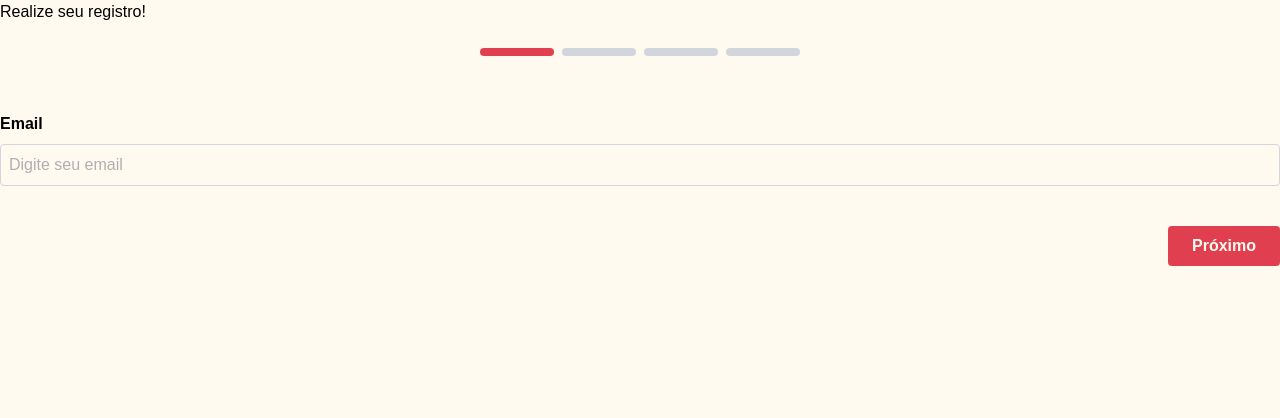
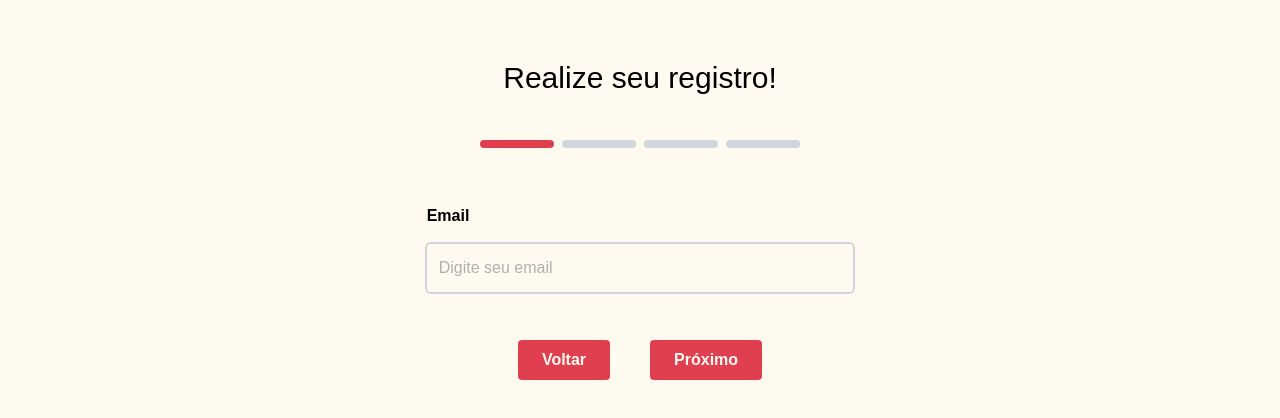
Before and after one commit to ggustavo-souza/rede_social_python, a React (Vite) app in the folder client/: page /registrar in a window 1280 px wide. Shown: the top 418 px of the page. Built offline with nearby package versions, Linux system fonts and the light colour scheme; a web font is replaced by a local one.

Commit message:
feat(ui/frontend): criando o sistema de confirmação da senha e ajustando a interface "RegistrarFormData" para receber as duas senhas.

```diff
--- a/client/src/components/ui/RegisterForm.tsx
+++ b/client/src/components/ui/RegisterForm.tsx
@@ -6,7 +6,8 @@ import ProgressBar from "../elements/ProgressBar"
 
 
 export default function RegisterForm() {
-    const [registerData, setRegisterData] = useState<RegistrarFormData>({ email: "", nome: "", senha: "" })
+    const [registerData, setRegisterData] = useState<RegistrarFormData>({ email: "", nome: "", senha: "", confirmarSenha: "" })
+    const [alertForm, setAlertForm] = useState(false)
     const [step, setStep] = useState(0)
 
     const handleSubmit = (event: React.SubmitEvent<HTMLFormElement>) => {
@@ -21,6 +22,13 @@ export default function RegisterForm() {
             ...prevData,
             [name]: value,
         }));
+        {/* TODO: Corrigir o funcionamento da confirmação de senha */ }
+        if (registerData.senha !== registerData.confirmarSenha)
+            setAlertForm(false)
+        else if (registerData.senha === registerData.confirmarSenha)
+            setAlertForm(true)
+        else
+            setAlertForm(true)
     }
 
     const nextStep = () => {
@@ -36,17 +44,16 @@ export default function RegisterForm() {
 
     return (
         <>
-            {/* TODO: Estilizar as páginas com tailwind */}
-            <header>
-                <h1>Realize seu registro!</h1>
+            <header className="flex justify-center mt-15 mb-5">
+                <h1 className="text-3xl">Realize seu registro!</h1>
             </header>
             <section className="flex justify-center">
                 <ProgressBar point={step} />
             </section>
-            <section className="mt-8">
-                <form onSubmit={handleSubmit} className="flex flex-col gap-6">
+            <section className="mt-8 flex flex-col ">
+                <form onSubmit={handleSubmit} className="flex flex-col gap-6 items-center">
                     {step === 0 && (
-                        <div className="flex flex-col gap-2">
+                        <div className="flex flex-col gap-2 w-1/3">
                             <label htmlFor="email" className="font-semibold">Email</label>
                             <input
                                 type="email"
@@ -55,13 +62,13 @@ export default function RegisterForm() {
                                 value={registerData.email}
                                 onChange={handleChange}
                                 placeholder="Digite seu email"
-                                className="p-2 border border-gray-300 rounded"
+                                className="ring-2 active:ring-3 focus:outline-[var(--color-tertiary)] ring-gray-300 my-2 p-3 rounded-sm"
                                 required
                             />
                         </div>
                     )}
                     {step === 1 && (
-                        <div className="flex flex-col gap-2">
+                        <div className="flex flex-col gap-2 w-1/3">
                             <label htmlFor="nome" className="font-semibold">Nome de usuário</label>
                             <input
                                 type="text"
@@ -70,13 +77,13 @@ export default function RegisterForm() {
                                 value={registerData.nome}
                                 onChange={handleChange}
                                 placeholder="Digite seu nome de usuário"
-                                className="p-2 border border-gray-300 rounded"
+                                className="ring-2 active:ring-3 focus:outline-[var(--color-tertiary)] ring-gray-300 my-2 p-3 rounded-sm"
                                 required
                             />
                         </div>
                     )}
                     {step === 2 && (
-                        <div className="flex flex-col gap-2">
+                        <div className="flex flex-col gap-2 w-1/3">
                             <label htmlFor="senha" className="font-semibold">Senha</label>
                             <input
                                 type="password"
@@ -85,13 +92,25 @@ export default function RegisterForm() {
                                 value={registerData.senha}
                                 onChange={handleChange}
                                 placeholder="Crie uma senha"
-                                className="p-2 border border-gray-300 rounded"
+                                className="ring-2 active:ring-3 focus:outline-[var(--color-tertiary)] ring-gray-300 my-2 p-3 rounded-sm"
+                                required
+                            />
+                            <label htmlFor="confirmarSenha" className="font-semibold">Confirmar Senha</label>
+                            {alertForm && (<p className="text-red-600 text-sm">As senhas estão diferentes!</p>)}
+                            <input
+                                type="password"
+                                id="confirmarSenha"
+                                name="confirmarSenha"
+                                value={registerData.confirmarSenha}
+                                onChange={handleChange}
+                                placeholder="Confirme sua senha"
+                                className={`${alertForm ? ("outline-red-600 ring-3 ring-red-600") : ("ring-2 active:ring-3 focus:outline-[var(--color-tertiary)]")}  ring-gray-300 my-2 p-3 rounded-sm`}
                                 required
                             />
                         </div>
                     )}
                     {step === 3 && (
-                        <div className="flex flex-col gap-4 bg-gray-50 p-4 rounded border">
+                        <div className="flex flex-col gap-4 bg-gray-50 p-4 rounded border w-1/3">
                             <h3 className="font-semibold text-lg">Confirme suas informações:</h3>
                             <div>
                                 <p className="text-sm text-gray-500">Email</p>
@@ -104,20 +123,27 @@ export default function RegisterForm() {
                         </div>
                     )}
 
-                    <div className="flex gap-4 mt-4 justify-between">
-                        {step > 0 ? (
-                            <Botao texto="Voltar" tamanho="md" type="button" funcao={prevStep} />
-                        ) : (
-                            <div className="w-[120px]"></div> // Placeholder to keep Next button aligned
-                        )}
-
-                        {step < 3 ? (
-                            <Botao texto="Próximo" tamanho="md" type="button" funcao={nextStep} />
-                        ) : (
-                            <Botao texto="Registrar" tamanho="md" type="submit" />
-                        )}
-                    </div>
+                    {step > 0 && step < 3 ? (
+                        <>
+                            <div className="flex gap-10 mt-4 justify-between">
+                                <Botao texto="Voltar" tamanho="md" type="button" funcao={prevStep} />
+                                <Botao texto="Próximo" tamanho="md" type="button" funcao={nextStep} />
+                            </div>
+                        </>
+                    ) : (
+                        <>
+                            <div className="flex gap-10 mt-4 justify-between">
+                                <Botao texto="Voltar" tamanho="md" type="button" funcao={prevStep} />
+                                {step == 3 ? (
+                                    <Botao texto="Registrar" tamanho="md" type="submit" />
+                                ) : (
+                                    <Botao texto="Próximo" tamanho="md" type="button" funcao={nextStep} />
+                                )}
+                            </div>
+                        </>
+                    )}
                 </form>
+                {/*TODO: Implementar a imagem da logo */}
             </section>
         </>
     )
--- a/client/src/services/formsCall.ts
+++ b/client/src/services/formsCall.ts
@@ -21,11 +21,17 @@ export async function loginCall(dadosLogin: LoginFormData) {
 
 export async function registerCall(dadosRegistro: RegistrarFormData) {
     const urlAPI = "http://localhost:8000"
+    const { email, nome, senha } = dadosRegistro
+    const dadosParaEnvio = {
+        email: email,
+        nome: nome,
+        senha: senha
+    }
 
     try {
         const response = await fetch(`${urlAPI}/register`, {
             method: "POST",
-            body: JSON.stringify(dadosRegistro),
+            body: JSON.stringify(dadosParaEnvio),
             headers: {
                 "Content-Type": "application/json"
             }
--- a/client/src/types/FormTypes.ts
+++ b/client/src/types/FormTypes.ts
@@ -6,5 +6,6 @@ export interface LoginFormData {
 export interface RegistrarFormData {
     email: string,
     nome: string,
-    senha: string
+    senha: string,
+    confirmarSenha: string
 }
```
